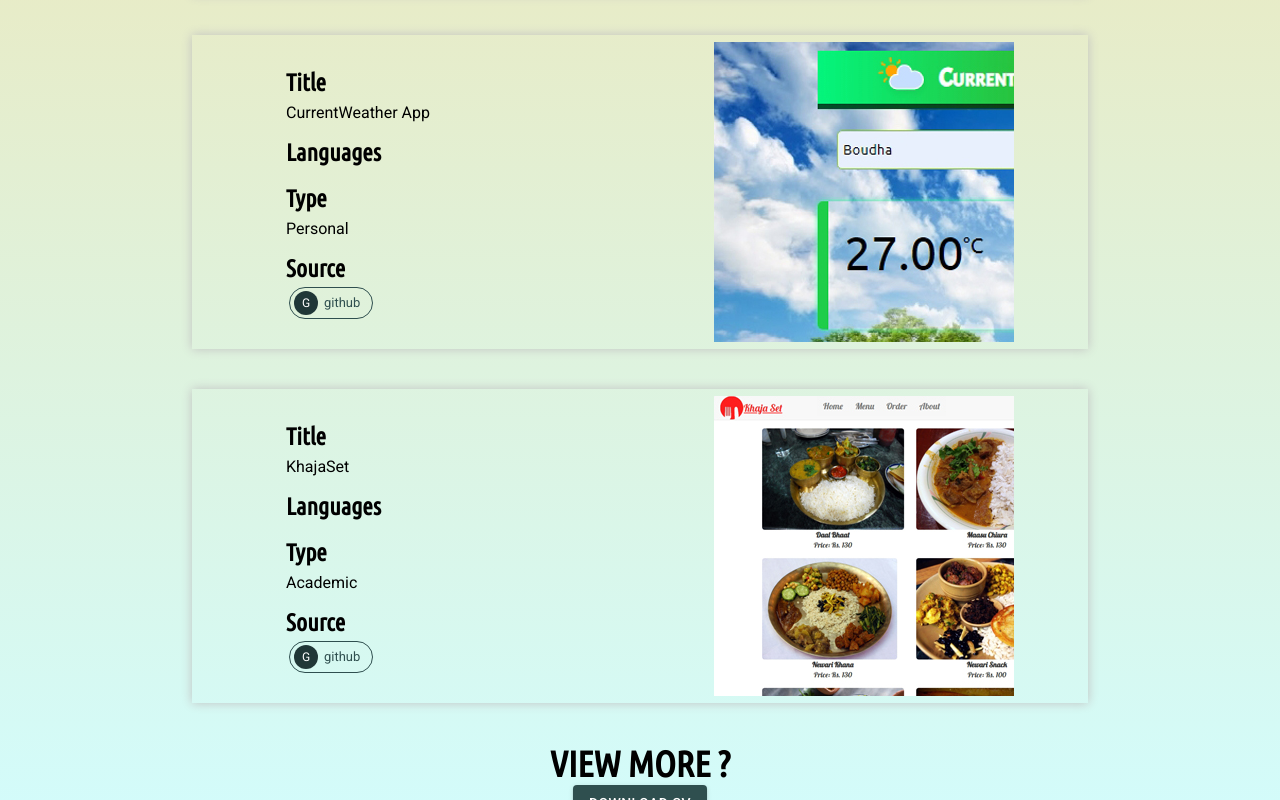
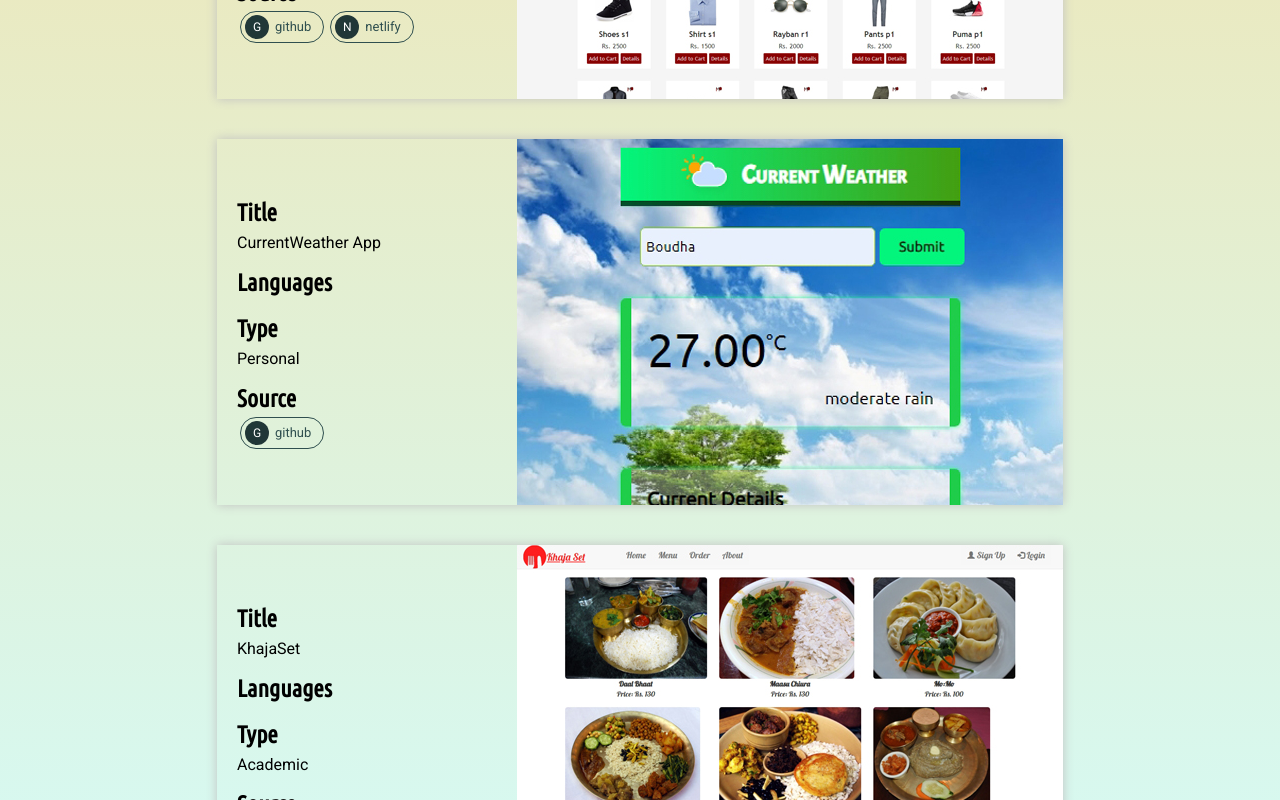
Before and after one commit to tacmoktan/my-portfolio, a React (Create React App) app: page / in a window 1280 px wide. Shown: the part 1660-2460 px from the top of the page. Built offline with nearby package versions, Linux system fonts and the light colour scheme; some icons are missing.

Commit message:
Import project images, update styles

```diff
--- a/src/components/ProjectContainer.js
+++ b/src/components/ProjectContainer.js
@@ -2,6 +2,7 @@ import React from 'react';
 import { makeStyles } from '@material-ui/core/styles';
 import { ThemeProvider } from '@material-ui/styles';
 import { Avatar, Chip } from '@material-ui/core';
+
 
 const useProjectStyles = makeStyles(theme => ({
     root: {
@@ -11,37 +12,50 @@ const useProjectStyles = makeStyles(theme => ({
         flexWrap: "wrap",
         margin: "20px 0",
         boxShadow: "0 0 10px 0 #c1c1c1",
-        width: '70vw',
         minWidth: 300,
-        [theme.breakpoints.down(860)]: {
-            width: '90vw'
+        [theme.breakpoints.down(865)]: {
+            width: 446
         },
-        [theme.breakpoints.down(670)]: {
-            width: '50vw'
+        [theme.breakpoints.down(500)]: {
+            width: 300
         }
     },
     projectDescription: {
         minWidth: 300,
         order: 0,
         lineHeight: 1.5,
-        padding:"20px 0",
-        [theme.breakpoints.down(860)]: {
+        padding: "20px 0",
+        [theme.breakpoints.down(865)]: {
             order: 1
         }
     },
     projectImage: {
-        width: 300,
-        height:300,
+        minWidth: 300,
+        width: 546,                         //width of all images
+        height: 366,
         order: 1,
-        overflow:'hidden',
-        [theme.breakpoints.down(860)]: {
-            order: 0
+        overflow: 'hidden',
+        [theme.breakpoints.down(865)]: {    //project container becomes vertical
+            order: 0,
+            width: 'inherit',               //inherits from root
+            height: 250
+        },
+        '& div': {
+            backgroundSize: 'cover',
+            height: "100%",
+            transition: 'all 5s linear',
+            '&:hover': {
+                backgroundPosition: 'bottom'
+            },
+            [theme.breakpoints.down(865)]: {
+                transitionDuration: '3s'
+            }
         }
     },
     projectAttributes: {
         margin: "10px 0",
         padding: "0px 20px",
-        '& h1':{
+        '& h1': {
             fontFamily: 'Ubuntu Condensed, sans-serif',
         },
 
@@ -56,15 +70,15 @@ const useProjectStyles = makeStyles(theme => ({
     },
     chip: {
         margin: '0 3px',
-        '&:hover':{
-            textDecoration:"underline"
+        '&:hover': {
+            textDecoration: "underline"
         }
     }
 }));
 
-const ProjectContainer = ({ title, languageIcons, type, sources, imageName, myTheme }) => {
+const ProjectContainer = ({ title, languageIcons, type, sources, imageUrl, myTheme }) => {
 
-    const { root, projectDescription, projectImage, projectAttributes, chip } = useProjectStyles({myTheme});
+    const { root, projectDescription, projectImage, projectAttributes, chip } = useProjectStyles({ myTheme });
 
     return (
         <ThemeProvider theme={myTheme}>
@@ -92,7 +106,7 @@ const ProjectContainer = ({ title, languageIcons, type, sources, imageName, myTh
                         <h1>Source</h1>
                         {
                             sources.map((source, i) =>
-                                <a href={source.link} key={'source_' + i}>
+                                <a href={source.link} key={'source_' + i} target="_blank">
                                     <Chip
                                         color="secondary"
                                         avatar={<Avatar> {source.title[0].toUpperCase()}</Avatar>}
@@ -107,7 +121,9 @@ const ProjectContainer = ({ title, languageIcons, type, sources, imageName, myTh
                     </div>
                 </div>
                 <div className={projectImage}>
-                    <img src={require(`../assets/projectImages/${imageName}`)} alt="project" />
+                    {/* <img src={imageUrl} alt="project" />  */}
+                    <div style={{ backgroundImage: `url(${imageUrl})` }}>
+                    </div>
                 </div>
             </div>
         </ThemeProvider>
--- a/src/section/Projects/ProjectDescription.js
+++ b/src/section/Projects/ProjectDescription.js
@@ -1,3 +1,9 @@
+//project images
+import HamroJob from '../../assets/projectImages/hamrojob.jpg';
+import MeroPasal from '../../assets/projectImages/meropasal.jpg';
+import CurrentWeather from '../../assets/projectImages/currentweather.jpg';
+import KhajaSet from '../../assets/projectImages/khajaset.jpg';
+
 const projectDescription = [
     {
         title: 'HamroJob (Frontend)',
@@ -14,7 +20,7 @@ const projectDescription = [
                 title:'netlify',
                 link:'https://final-project-trinity.netlify.com'
             }
-        ], imageName: 'hamrojob.jpg'
+        ], imageUrl: HamroJob
     },
     {
         title: 'MeroPasal (Frontend)',
@@ -33,7 +39,7 @@ const projectDescription = [
                 title:'netlify',
                 link:'http://meropasal.netlify.com/'
             }
-        ], imageName: 'meropasal.jpg'
+        ], imageUrl: MeroPasal
     },
     {
         title: 'CurrentWeather App',
@@ -49,7 +55,7 @@ const projectDescription = [
                 link:'https://tacmoktan.github.io/CurrentWeatherApp/',
             }
 
-        ], imageName: 'currentweather.jpg'
+        ], imageUrl: CurrentWeather
     },
     {
         title: 'KhajaSet',
@@ -65,7 +71,7 @@ const projectDescription = [
                 title: 'github',
                 link:'https://github.com/tacmoktan/Khaja-Set',
             }
-        ], imageName: 'khajaset.jpg'
+        ], imageUrl: KhajaSet
     },
 ]
 
```
